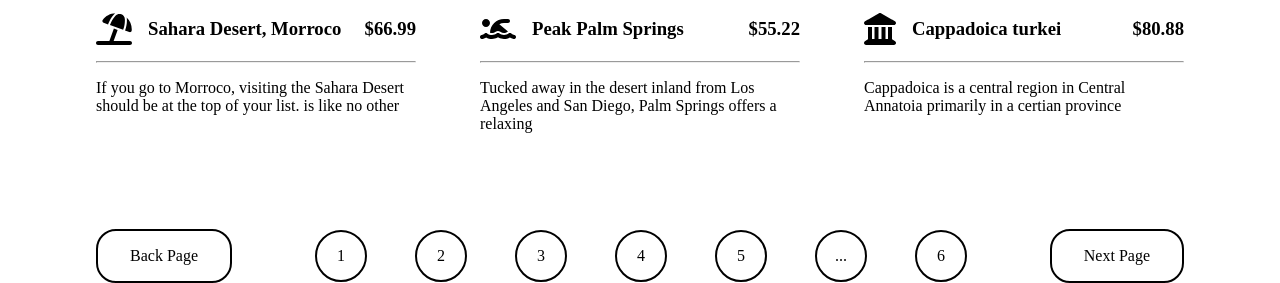
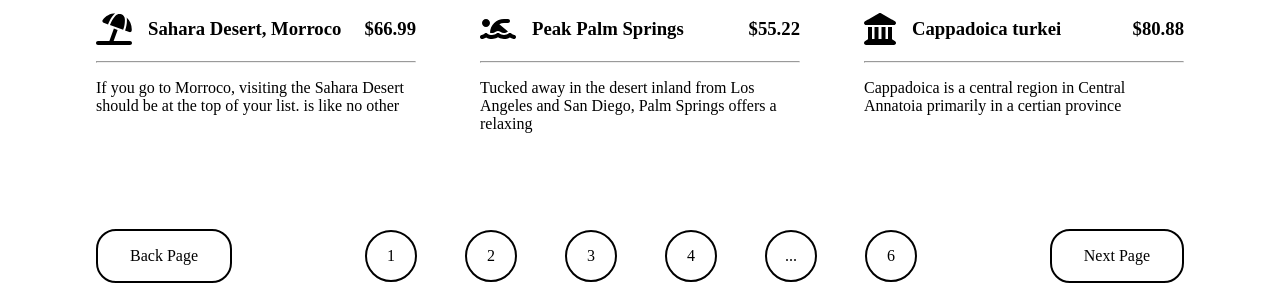
Before and after one commit to TheDoplarEffect/Recreating-Website, a plain HTML site: page index.html in a window 1280 px wide. Shown: the part 1088-1371 px from the top of the page. Drawn offline with Linux system fonts and the light colour scheme.

Commit message:
Last test

```diff
--- a/index.html
+++ b/index.html
@@ -145,7 +145,6 @@
           <p>2</p>
           <p>3</p>
           <p>4</p>
-          <p>5</p>
           <p>...</p>
           <p>6</p>
         </div>
```
